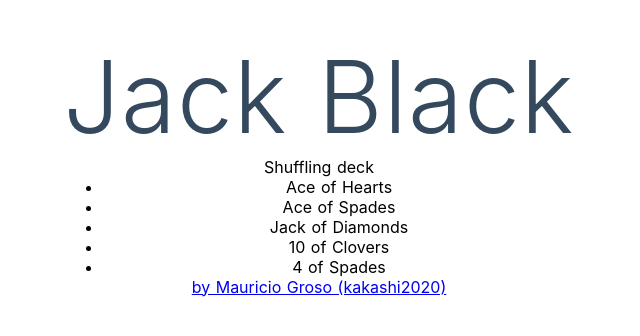
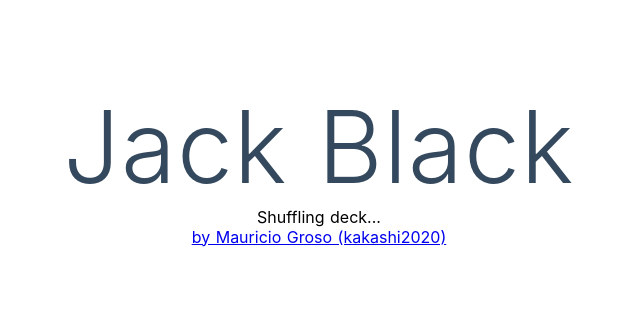
Before and after one commit to kakashi2020/jackblack, a Nuxt app: page / in a window 1280 px wide. Shown: the part 234-570 px from the top of the page, without its empty margins (321-961 px from the left). Built offline with nearby package versions, Linux system fonts and the light colour scheme; no server answers.

Commit message:
drawcards method

```diff
--- a/components/Cards.vue
+++ b/components/Cards.vue
@@ -4,25 +4,8 @@
             The deck has been shuffled
         </p>
         <p v-else>
-            Shuffling deck
+            Shuffling deck...
         </p>
-        <ul>
-            <li>
-                Ace of Hearts
-            </li>
-            <li>
-                Ace of Spades
-            </li>
-            <li>
-                Jack of Diamonds
-            </li>
-            <li>
-                10 of Clovers
-            </li>
-            <li>
-                4 of Spades
-            </li>
-        </ul>
     </div>
 </template>
 
@@ -31,7 +14,8 @@
         name: "Cards",
         data() {
             return {
-                deck: null
+                deck: null,
+                drawards: []
             }
         },
         mounted() {
@@ -41,9 +25,15 @@
             getDeck() {
                 let uri = 'https://deckofcardsapi.com/api/deck/new/shuffle/?deck_count=1';
                 this.$axios.get(uri).then(response => {
-                    this.deck = response.data
+                    this.deck = response.data;
+                    this.drawCards(2, this.deck.deck_id)
                 }).catch(() => { alert('oops: error!') });
-
+            },
+            drawCards(numCards, deckId) {
+                let uri = `https://deckofcardsapi.com/api/deck/${deckId}/draw/?count=${numCards}`;
+                this.$axios.get(uri).then(response => {
+                    console.log(response.data)
+                }).catch(() => { alert('oops: error!') });
             }
         }
     }
```
